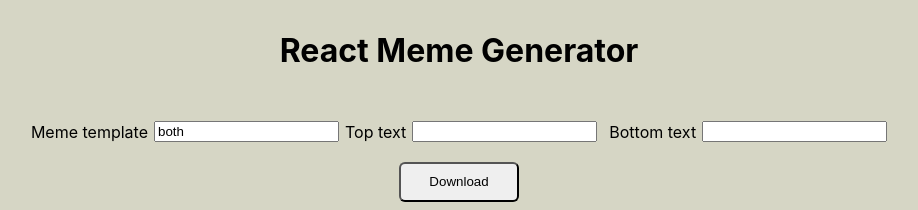
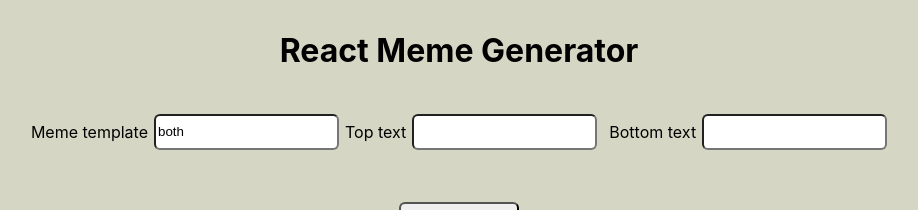
Before and after one commit to liba6/react-meme-generator, a React (Create React App) app: page / in a window 1280 px wide. Shown: the top 210 px of the page, without its empty margins (181-1099 px from the left). Built offline with nearby package versions, Linux system fonts and the light colour scheme.

Commit message:
Edit with stretch

```diff
--- a/src/App.css
+++ b/src/App.css
@@ -15,6 +15,11 @@ body {
 
 .input {
   border-radius: 6px;
+  height: 30px;
+}
+
+.input:hover {
+  background-color: #d6d6c5;
 }
 h1 {
   padding: 10px;
--- a/src/App.js
+++ b/src/App.js
@@ -6,9 +6,16 @@ function App() {
   const [top, setTop] = useState('');
   const [bottom, setBottom] = useState('');
   const [meme, setMeme] = useState('both');
+
   const url = top
-    ? `https://api.memegen.link/images/${meme}/${top}/${bottom}.png`
-    : `https://api.memegen.link/images/${meme}.png`;
+    ? `https://api.memegen.link/images/${meme}/${top.replace(
+        '?',
+        '~q',
+      )}/${bottom.replace('?', '~q')}.png`
+    : `https://api.memegen.link/images/${meme}/-/${bottom.replace(
+        '?',
+        '~q',
+      )}.png`;
 
   return (
     <div>
@@ -16,6 +23,7 @@ function App() {
       <div className="labels">
         <label htmlFor="meme">Meme template</label>
         <input
+          className="input"
           id="meme"
           value={meme}
           onChange={(event) => {
@@ -24,6 +32,7 @@ function App() {
         />
         <label htmlFor="top">Top text </label>
         <input
+          className="input"
           id="top"
           onChange={(event) => {
             setTop(event.currentTarget.value);
@@ -34,6 +43,7 @@ function App() {
         <br />
         <label htmlFor="bottom">Bottom text </label>
         <input
+          className="input"
           id="bottom"
           value={bottom}
           onChange={(event) => {
@@ -41,6 +51,8 @@ function App() {
           }}
         />
       </div>
+      <br />
+      <br />
       <button
         className="btn"
         onClick={() => {
@@ -57,5 +69,4 @@ function App() {
     </div>
   );
 }
-
 export default App;
```
